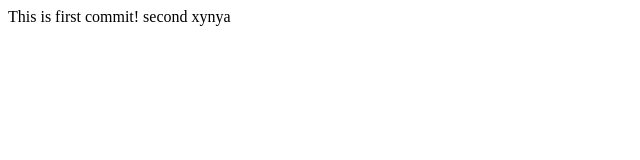
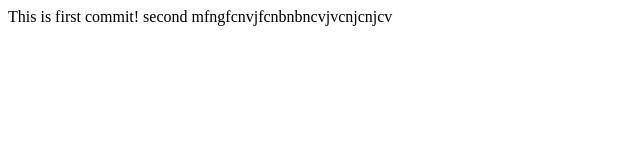
Before and after one commit to Happyclub1602/homework, a plain HTML site: page index.html in a window 1280 px wide. Shown: the whole page, without its empty margins (0-640 px from the left). Drawn offline with Linux system fonts and the light colour scheme.

Commit message:
Update index.html

```diff
--- a/index.html
+++ b/index.html
@@ -7,6 +7,6 @@
 </head>
 <body>
     This is first commit!
-    second xynya
+    second mfngfcnvjfcnbnbncvjvcnjcnjcv
 </body>
 </html>
```
